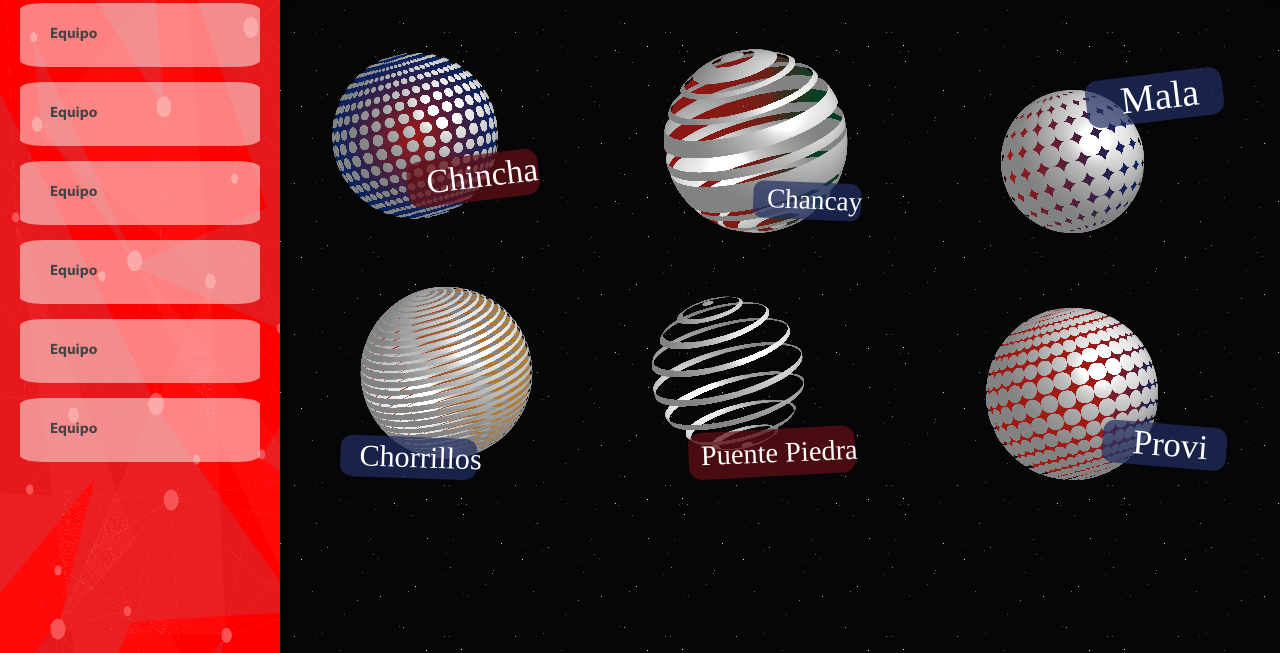
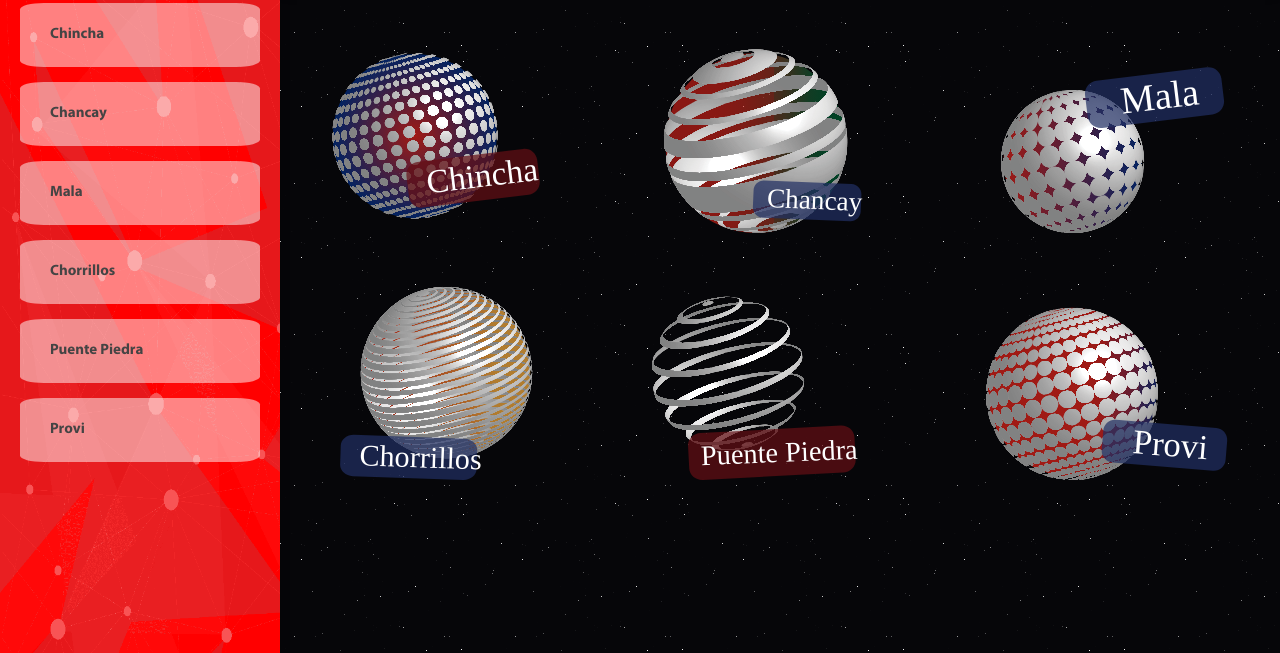
Before and after one commit to luandaja/OlimpiadasGalacticas, a plain HTML site: page index.html in a window 1280 px wide. Shown: the part 147-800 px from the top of the page. Drawn offline with nearby package versions, Linux system fonts and the light colour scheme.

Commit message:
listado de equipos

```diff
--- a/index.html
+++ b/index.html
@@ -34,12 +34,12 @@
 
 	        </div>
 
-	        <li class="bold rank"><a href="#" class="waves-effect waves-teal">Equipo</a></li>
-	        <li class="bold rank"><a href="#" class="waves-effect waves-teal">Equipo</a></li>
-	        <li class="bold rank"><a href="#" class="waves-effect waves-teal">Equipo</a></li>
-	        <li class="bold rank"><a href="#" class="waves-effect waves-teal">Equipo</a></li>
-	        <li class="bold rank"><a href="#" class="waves-effect waves-teal">Equipo</a></li>
-	        <li class="bold rank"><a href="#" class="waves-effect waves-teal">Equipo</a></li>
+	        <li class="bold rank"><a href="#" class="waves-effect waves-teal">Chincha</a></li>
+	        <li class="bold rank"><a href="#" class="waves-effect waves-teal">Chancay</a></li>
+	        <li class="bold rank"><a href="#" class="waves-effect waves-teal">Mala</a></li>
+	        <li class="bold rank"><a href="#" class="waves-effect waves-teal">Chorrillos</a></li>
+	        <li class="bold rank"><a href="#" class="waves-effect waves-teal">Puente Piedra</a></li>
+	        <li class="bold rank"><a href="#" class="waves-effect waves-teal">Provi</a></li>
 
 	    </ul>
 	</header>
```
